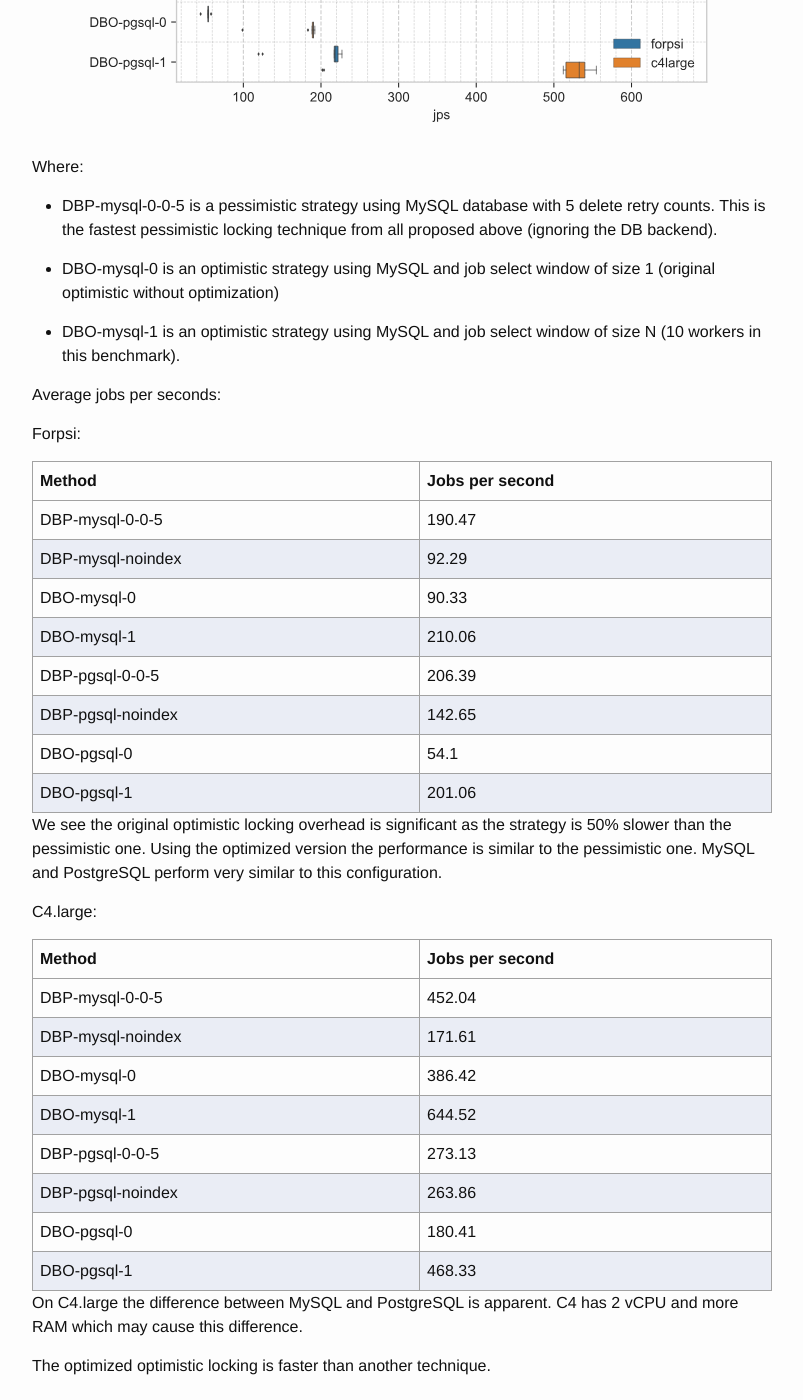
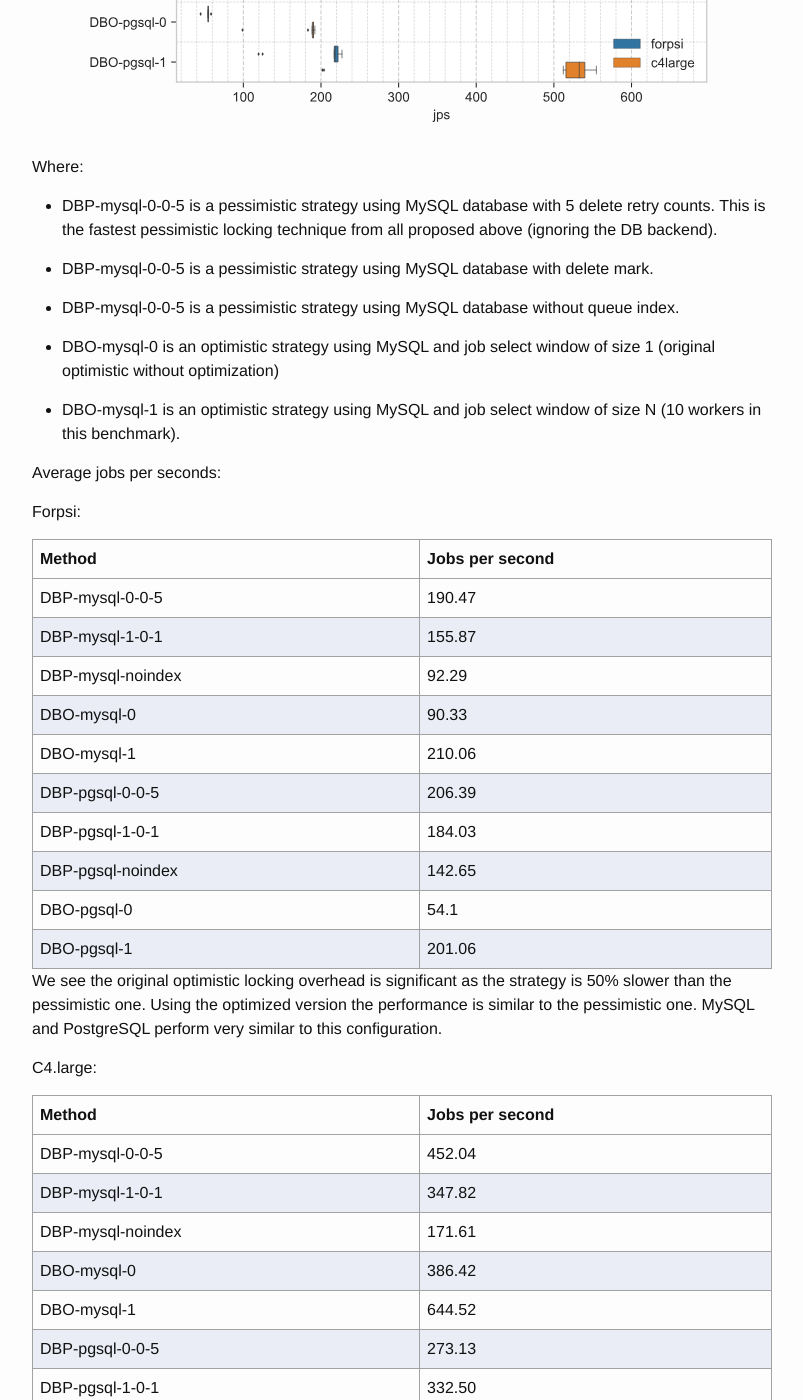
Before and after one commit to ph4r05/devblog, a Jekyll site: the page built from _posts/2017-12-20-laravel-queues-optimization.markdown, in a window 1280 px wide and 1400 px high, scrolled down 8248 px. Shown: the whole window, without its empty margins (238-1041 px from the left). Built offline with Jekyll 4.4.1, drawn with Linux system fonts in a browser that asks for light colours; formulas are drawn with MathJax 3.

Commit message:
optim - 101 mysql, legend

```diff
--- a/_posts/2017-12-20-laravel-queues-optimization.markdown
+++ b/_posts/2017-12-20-laravel-queues-optimization.markdown
@@ -352,6 +352,10 @@ Where:
 - DBP-mysql-0-0-5 is a pessimistic strategy using MySQL database with 5 delete retry counts.
 This is the fastest pessimistic locking technique from all proposed above (ignoring the DB backend).
 
+- DBP-mysql-0-0-5 is a pessimistic strategy using MySQL database with delete mark.
+
+- DBP-mysql-0-0-5 is a pessimistic strategy using MySQL database without queue index.
+
 - DBO-mysql-0 is an optimistic strategy using MySQL and job select window of size 1 (original optimistic
 without optimization)
 
@@ -364,10 +368,12 @@ Forpsi:
 | Method | Jobs per second |
 |:-------|:----------------|
 | DBP-mysql-0-0-5 | 190.47|
+| DBP-mysql-1-0-1 | 155.87|
 | DBP-mysql-noindex | 92.29 |
 | DBO-mysql-0 | 90.33|
 | DBO-mysql-1 | 210.06|
 | DBP-pgsql-0-0-5 | 206.39|
+| DBP-pgsql-1-0-1 | 184.03|
 | DBP-pgsql-noindex | 142.65|
 | DBO-pgsql-0 | 54.1|
 | DBO-pgsql-1 | 201.06|
@@ -382,10 +388,12 @@ C4.large:
 | Method | Jobs per second |
 |:-------|:----------------|
 | DBP-mysql-0-0-5 | 452.04|
+| DBP-mysql-1-0-1 | 347.82|
 | DBP-mysql-noindex | 171.61 |
 | DBO-mysql-0 | 386.42|
 | DBO-mysql-1 | 644.52|
 | DBP-pgsql-0-0-5 | 273.13|
+| DBP-pgsql-1-0-1 | 332.50|
 | DBP-pgsql-noindex | 263.86|
 | DBO-pgsql-0 | 180.41|
 | DBO-pgsql-1 | 468.33|
```
